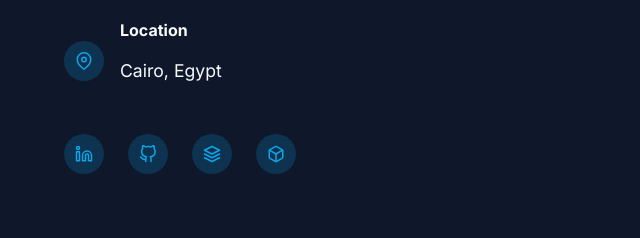
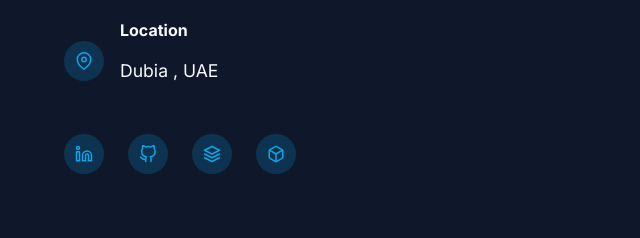
Before and after one commit to ENGMohamedMustafa/My_Portfoli, a plain HTML site: page index.html in a window 1280 px wide. Shown: the part 8604-8842 px from the top of the page, 0-640 px from the left. Drawn offline with nearby package versions, Linux system fonts and the light colour scheme.

Commit message:
Update index.html

```diff
--- a/index.html
+++ b/index.html
@@ -1192,7 +1192,7 @@
               </div>
               <div>
                 <h4>Location</h4>
-                <p>Cairo, Egypt</p>
+                <p>Dubia , UAE</p>
               </div>
             </div>
 
```
